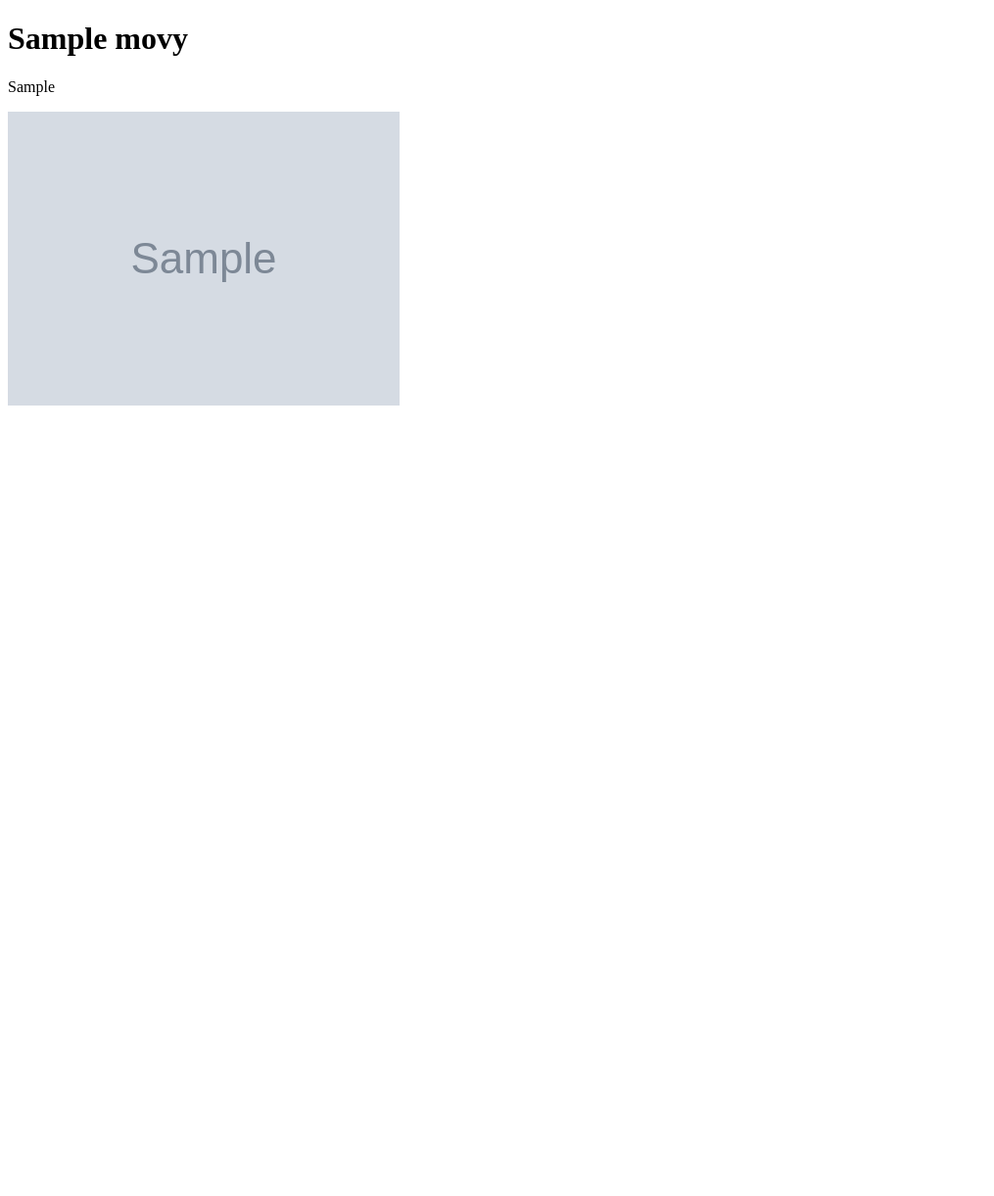
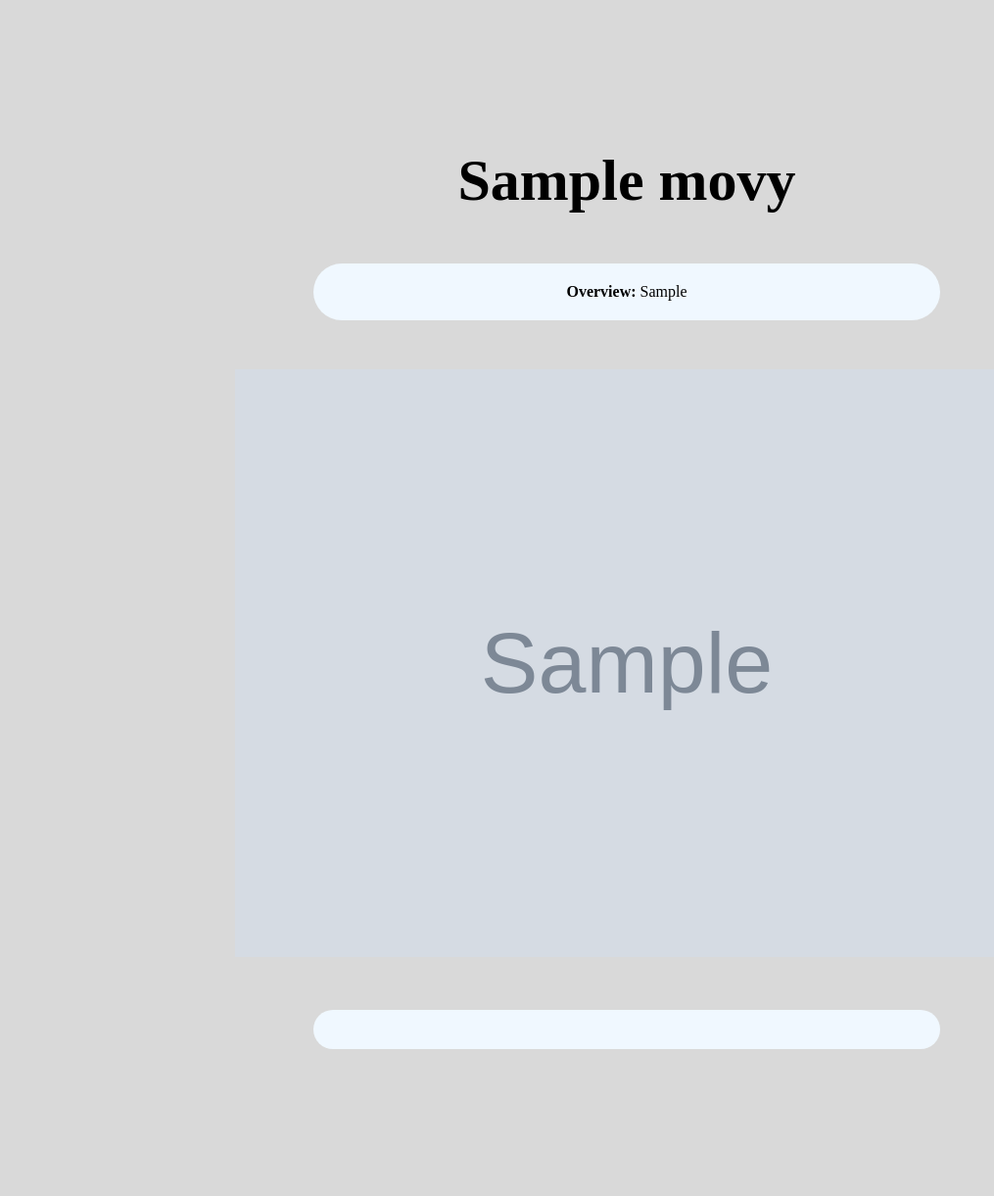
Before and after one commit to mitchhenline/movie_app, a Flask app: page /movies/1 in a window 1280 px wide. Shown: the whole page at 98% size, without its empty margins (0-1015 px from the left). Before the commit the page ends 414 px from the top, so only its background shows below. Run offline with Flask 2, Linux system fonts and the light colour scheme; tables that the repository leaves empty hold one stand-in row (values such as "Sample post"); grey boxes marked "Sample" are stand-in pictures.

Commit message:
all functional and some css done

```diff
--- /dev/null
+++ b/static/styles.css
@@ -0,0 +1,47 @@
+
+#body {
+    background-color: rgba(188, 188, 188, 0.555);
+    display: block;
+    margin: auto;
+    text-align: center;
+}
+.poster {
+    height: 600px;
+}
+.movie-title {
+    margin-top: 150px;
+    font-size: 60px;
+}
+
+.flash-msg {
+    background-color:blanchedalmond;
+    color: blue;
+    font-size: 50px;;
+}
+
+.overview {
+    margin: auto;
+    text-align: center;
+    width: 600px;
+    background-color: aliceblue;
+    padding:20px;
+    border-radius: 30px;
+    margin-top: 50px;
+    margin-bottom: 50px;
+}
+
+.rating-box {
+    margin: auto;
+    text-align: center;
+    width: 600px;
+    background-color: aliceblue;
+    padding:20px;
+    border-radius: 30px;
+    margin-top: 50px;
+    margin-bottom: 150px;
+}
+
+.movie-list {
+    color:black;
+    font-size: 20px;
+}
--- a/templates/all_movies.html
+++ b/templates/all_movies.html
@@ -3,7 +3,7 @@
 
 {% block body %}
 <h1>All Movies</h1>
-    <ul>
+    <ul class="movie-list">
         {% for movie in movies %}
             <li>
                 <a href="/movies/{{ movie.movie_id }}">
--- a/templates/base.html
+++ b/templates/base.html
@@ -3,13 +3,14 @@
   <head>
     <meta charset="utf-8">
     <meta name="viewport" content="width=device-width">
-    <title>
+    <link rel="stylesheet" href="/static/styles.css">
+    <title class="title">
       {% block title %}{% endblock %}
     </title>
 
     {% block head %}{% endblock %}
   </head>
-  <body>
+  <body id="body">
 
     {% for msg in get_flashed_messages() %}
         <p class = "flash-msg">
--- a/templates/movie_details.html
+++ b/templates/movie_details.html
@@ -1,16 +1,23 @@
 {% extends 'base.html' %}
 
-{% block title %}{{ movie.title }} - Details{% endblock %}
+{% block title %}
+
+{{ movie.title }} - Details{% endblock %}
 
 {% block body %}
-<h1>{{ movie.title }}</h1>
 
-<p>
-  {{ movie.overview }}
+<h1 class="movie-title">{{ movie.title }}</h1>
+
+<p class="overview">
+  <strong>Overview:</strong> {{ movie.overview }}
 </p>
 
+<img class="poster" src="{{ movie.poster_path }}">
+
+
+<div class="rating-box">
 {% if session.get('user_email') %}
-<h2>Rate {{ movie.title }}</h2>
+<h2>Rate "{{ movie.title }}":</h2>
 <form action="/movies/{{ movie.movie_id }}/ratings" method="POST">
   <p>
     Rating:
@@ -24,6 +31,6 @@
   <p><input type="submit"></p>
 </form>
 {% endif %}
+</div>
 
-<img src="{{ movie.poster_path }}">
 {% endblock %}
```
